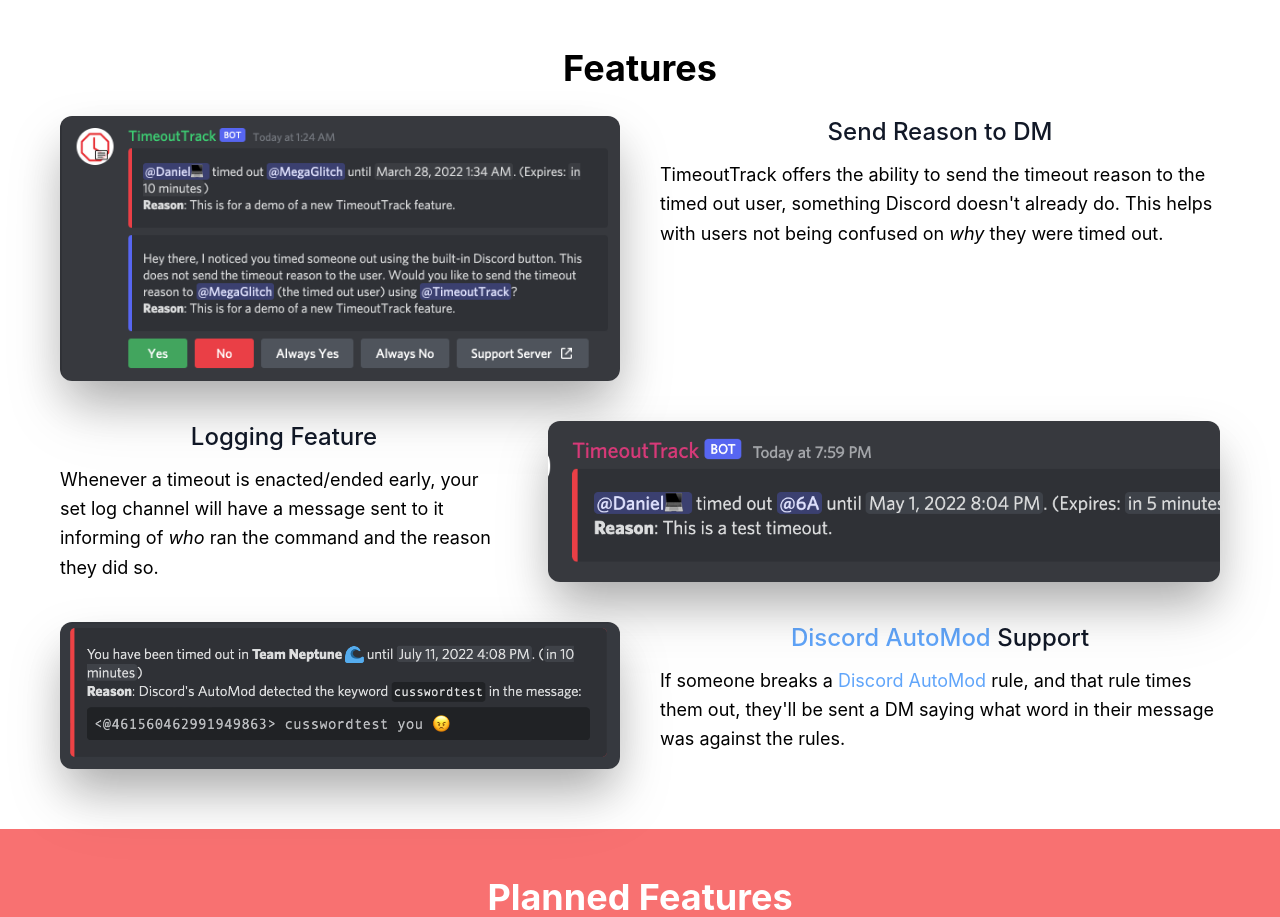
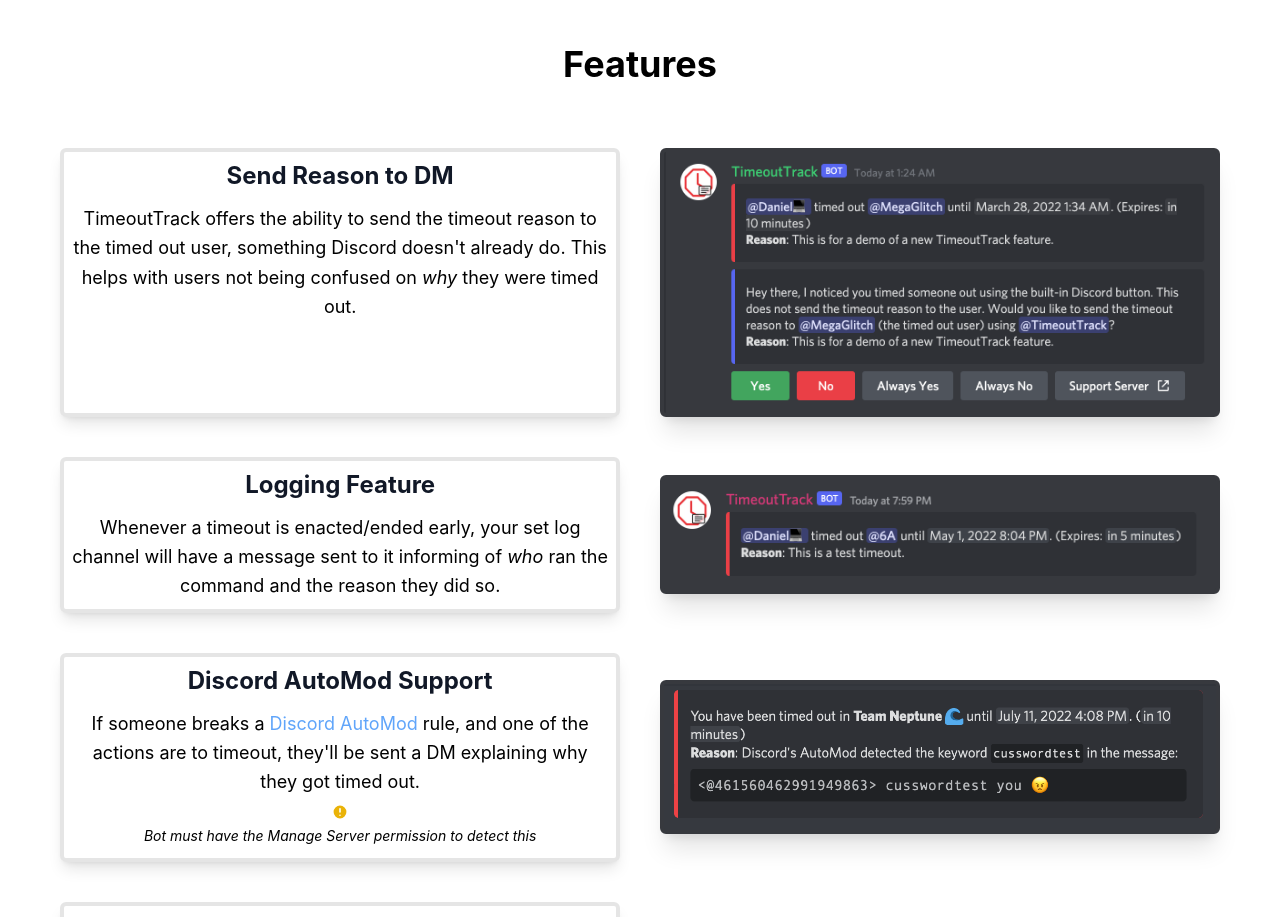
Before and after one commit to TechGeekGamer/timeout-track-website, a React (Create React App) app: page / in a window 1280 px wide. Shown: the part 800-1717 px from the top of the page. Built offline with nearby package versions, Linux system fonts and the light colour scheme.

Commit message:
Switch to using a FeatureCard component
+ Add notice that manage server is required for discord automod tracking

+ Add notice that you can request access to persistent logging beta

```diff
--- /dev/null
+++ b/src/components/FeatureCard.js
@@ -0,0 +1,42 @@
+export default function FeatureCard({
+  title,
+  content,
+  imageURL,
+  imageAlt,
+  isBeta = false,
+  flipImgAndText = false,
+}) {
+  return (
+    <div
+      className={`flex flex-col ${
+        flipImgAndText ? "md:flex-row-reverse" : "md:flex-row"
+      } gap-10 py-5`}
+    >
+      <div
+        /**
+       * ${
+          flipImgAndText ? "md:skew-y-6" : "md:-skew-y-6"
+        }
+       */
+        className={`mx-auto md:w-1/2 border-4 border-opacity-10 border-black p-2 rounded-md shadow-lg`}
+      >
+        <h1
+          className={`title-font text-2xl font-bold text-gray-900 mb-3 text-center`}
+        >
+          {title}
+          {isBeta && (
+            <span className="beta-badge ml-1 p-1 text-sm cursor-default select-none">
+              Beta
+            </span>
+          )}
+        </h1>
+        <p className={`leading-relaxed text-lg text-center`}>{content}</p>
+      </div>
+      <div
+        className={`md:w-1/2 discord-bg shadow-xl rounded-md overflow-hidden h-full my-auto border-4 discord-border-color`}
+      >
+        <img src={imageURL} alt={imageAlt} />
+      </div>
+    </div>
+  );
+}
--- a/src/pages/home/Home.js
+++ b/src/pages/home/Home.js
@@ -1,8 +1,11 @@
 import {
   ClockIcon,
   EmojiHappyIcon,
+  ExclamationCircleIcon,
+  InformationCircleIcon,
   SwitchHorizontalIcon,
 } from "@heroicons/react/solid";
+import FeatureCard from "../../components/FeatureCard";
 import UpcomingFeatures from "../../components/UpcomingFeatures";
 
 function openAddBot() {
@@ -77,72 +80,42 @@ function Home() {
 
       {/* Features */}
       <div className="container py-10 mx-auto px-5" id="featuresSection">
-        <div className="px-10">
-          <h1 className="text-center text-4xl py-2 font-bold">Features</h1>
+        <div className="px-5 md:px-10">
+          <h1 className="text-center text-4xl py-1 mb-10 font-bold">
+            Features
+          </h1>
 
-          <div className="flex flex-col-reverse md:flex-row gap-10 py-5">
-            <div className="md:w-1/2">
-              <img
-                className="storyImage"
-                src="images/builtin_discord_timeout_tracked_end_dm_prompt.png"
-                alt="Prompt to send a DM to a user the reason they've been timed out"
-              />
-            </div>
-
-            <div className="mx-auto md:w-1/2">
-              <h1 className="title-font text-2xl font-medium text-gray-900 mb-3 text-center">
-                Send Reason to DM
-              </h1>
-              <p className="leading-relaxed text-lg">
+          <FeatureCard
+            title={"Send Reason to DM"}
+            content={
+              <>
                 TimeoutTrack offers the ability to send the timeout reason to
                 the timed out user, something Discord doesn't already do. This
                 helps with users not being confused on <i>why</i> they were
                 timed out.
-              </p>
-            </div>
-          </div>
+              </>
+            }
+            imageURL="images/builtin_discord_timeout_tracked_end_dm_prompt.png"
+            imageAlt="Prompt to send a DM to a user the reason they've been timed out"
+          />
 
-          <div className="flex flex-col md:flex-row gap-10 py-5">
-            <div className="mx-auto md:w-1/2">
-              <h1 className="title-font text-2xl font-medium text-gray-900 mb-3 text-center">
-                Logging Feature
-              </h1>
-              <p className="leading-relaxed text-lg">
+          <FeatureCard
+            title={"Logging Feature"}
+            content={
+              <>
                 Whenever a timeout is enacted/ended early, your set log channel
                 will have a message sent to it informing of <i>who</i> ran the
                 command and the reason they did so.
-              </p>
-            </div>
-            <div className="md:w-3/4">
-              <img
-                className="storyImage"
-                src="images/builtin_discord_timeout_tracked_start.png"
-                alt="Bot notification of a user being timed out"
-              />
-            </div>
-          </div>
+              </>
+            }
+            imageURL="images/builtin_discord_timeout_tracked_start.png"
+            // flipImgAndText
+          />
 
-          <div className="flex flex-col-reverse md:flex-row gap-10 py-5">
-            <div className="md:w-1/2">
-              <img
-                className="storyImage"
-                src="images/builtin_discord_automod_detected_word_DM.png"
-                alt=""
-              />
-            </div>
-            <div className="mx-auto md:w-1/2">
-              <h1 className="title-font text-2xl font-medium text-gray-900 mb-3 text-center">
-                <a
-                  className="text-blue-400 hover:text-blue-500"
-                  href="https://support.discord.com/hc/en-us/articles/4421269296535"
-                  target={"_blank"}
-                  rel="noreferrer"
-                >
-                  Discord AutoMod
-                </a>{" "}
-                Support
-              </h1>
-              <p className="leading-relaxed text-lg">
+          <FeatureCard
+            title={"Discord AutoMod Support"}
+            content={
+              <>
                 If someone breaks a{" "}
                 <a
                   className="text-blue-400 hover:text-blue-500"
@@ -152,17 +125,46 @@ function Home() {
                 >
                   Discord AutoMod
                 </a>{" "}
-                rule, and that rule times them out, they'll be sent a DM saying
-                what word in their message was against the rules.
-              </p>
-            </div>
-          </div>
+                rule, and one of the actions are to timeout, they'll be sent a
+                DM explaining why they got timed out.
+                <br />
+                <ExclamationCircleIcon className="w-4 text-yellow-500 mx-auto mt-2" />
+                <span className="italic inline-flex text-sm">
+                  Bot must have the Manage Server permission to detect this
+                </span>
+              </>
+            }
+            imageURL="images/builtin_discord_automod_detected_word_DM.png"
+          />
+
+          <FeatureCard
+            title={"Persistent Logging"}
+            content={
+              <>
+                Don't rely on Discord's 90 day audit logs or scroll through an
+                entire log channel- have a persistent record of timeouts enacted
+                on a user, keeping track of who timed them out, when, and why
+                all from one command!
+                <br />
+                <InformationCircleIcon className="w-4 text-blue-500 mx-auto mt-2" />
+                <button
+                  className="italic inline-flex text-sm border-b-2 underline"
+                  onClick={openSupportServerInvite}
+                >
+                  You can request access by joining the support server
+                </button>
+              </>
+            }
+            imageURL="images/log_command.png"
+            isBeta
+            // flipImgAndText
+          />
         </div>
       </div>
 
       {/* Upcoming Features */}
       <div className="mx-auto grid bg-red-400 px-5 py-10">
-        <div className="px-10">
+        <div className="px-5 md:px-10">
           <h1 className="text-center text-4xl py-2 font-bold text-white">
             Planned Features
           </h1>
@@ -172,7 +174,7 @@ function Home() {
 
       {/* Stats */}
       <div className="mx-auto grid bg-gradient-to-br from-secondary-600 to-secondary-700 px-5 py-10">
-        <div className="px-10">
+        <div className="px-5 md:px-10">
           <h1 className="text-center text-4xl py-2 font-bold text-white">
             Statistics
           </h1>
@@ -184,7 +186,9 @@ function Home() {
                 <div className="flex flex-col md:flex-row flex-wrap">
                   <div className="border-b-2 md:border-b-0 md:border-r-4 p-5 grow">
                     <EmojiHappyIcon className="mx-auto w-20 text-primary-600" />
-                    <h3 className="text-3xl font-bold text-primary-600">70+</h3>
+                    <h3 className="text-3xl font-bold text-primary-600">
+                      100+
+                    </h3>
                     <h3 className="text-xl text-secondary-500">Servers</h3>
                   </div>
                   <div className="border-b-2 md:border-b-0 md:border-r-4 p-5 grow">
```
Also changed, not shown: src/components/navbar.js (+2 -2 lines).
